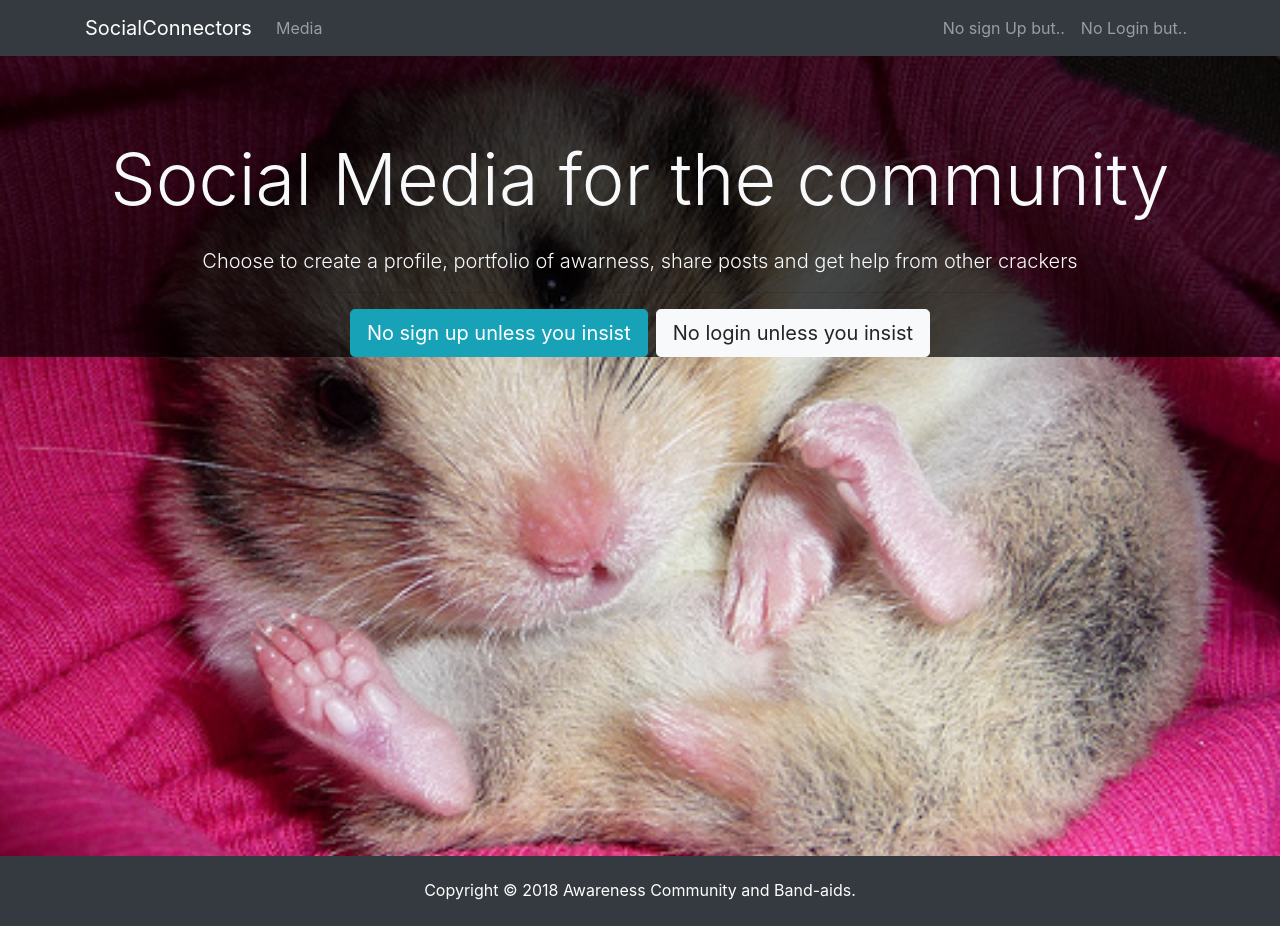
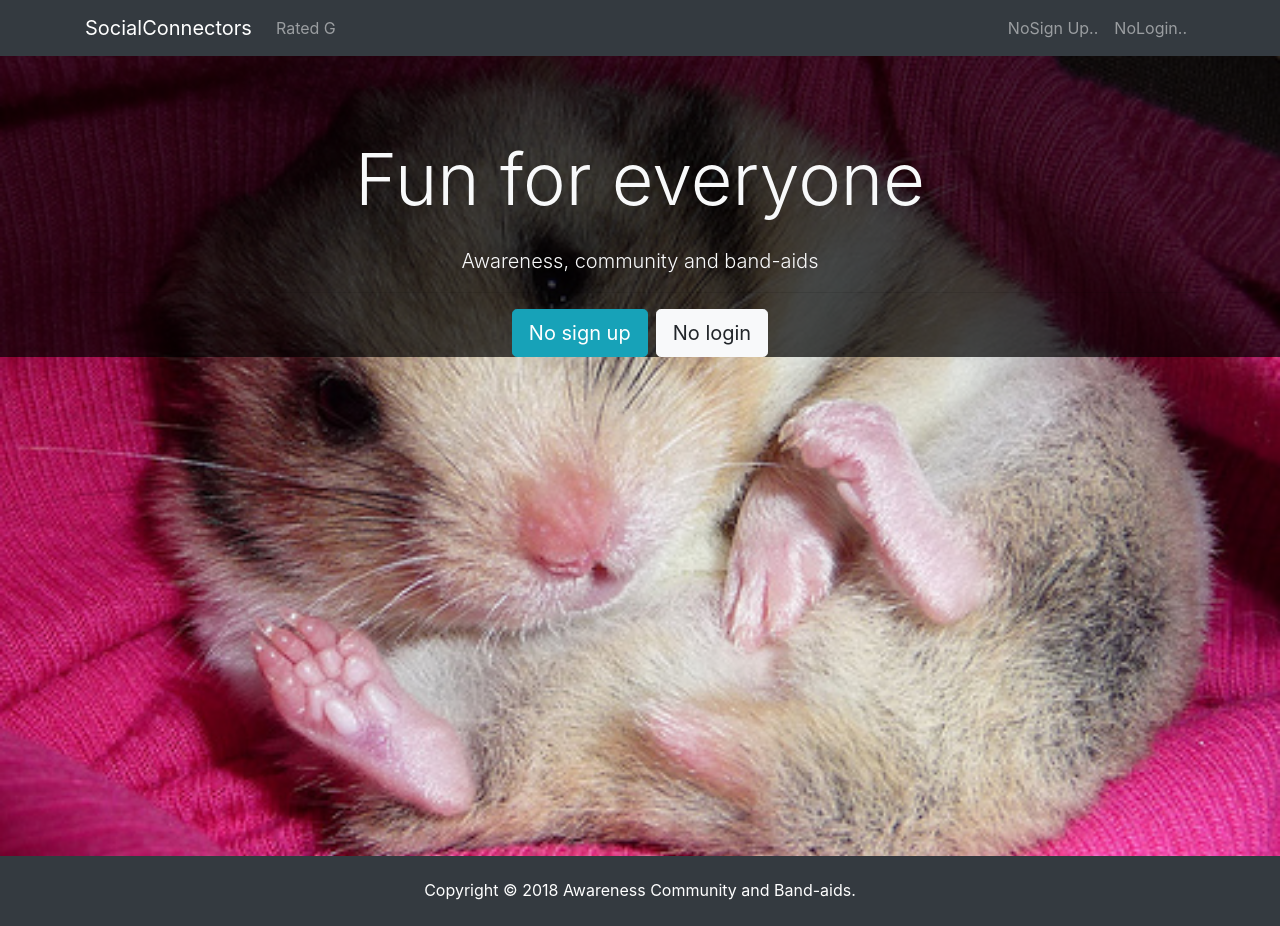
Before and after one commit to thefutureseer/socialConnector, a React (Create React App) app in the folder client/: page / in a window 1280 px wide. Built offline with nearby package versions, Linux system fonts and the light colour scheme.

Commit message:
tweeks for cheeks

```diff
--- a/client/src/components/layout/Landing.js
+++ b/client/src/components/layout/Landing.js
@@ -8,13 +8,12 @@ class Landing extends Component {
         <div className="container">
          <div className="row">
           <div className="col-md-12 text-center">
-           <h1 className="display-3 mb-4"> Social Media for the community
+           <h1 className="display-3 mb-4"> Fun for everyone
            </h1>
-           <p className="lead"> Choose to create a profile, portfolio of awarness,
-           share posts and get help from other crackers</p>
+           <p className="lead">{' '} Awareness, community and band-aids</p>
            <hr />
-           <a href="register.html" className="btn btn-lg btn-info mr-2"> No sign up unless you insist</a>
-           <a href="login.html" className="btn btn-lg btn-light"> No login unless you insist</a>
+           <a href="register.html" className="btn btn-lg btn-info mr-2"> No sign up</a>
+           <a href="login.html" className="btn btn-lg btn-light"> No login</a>
           </div>
          </div>
         </div>
--- a/client/src/components/layout/Navbar.js
+++ b/client/src/components/layout/Navbar.js
@@ -14,17 +14,17 @@ class Navbar extends Component {
           <div className = "collapse navbar-collapse" id = "mobile-nav">
             <ul className = "navbar-nav mr-auto">
              <li className = "nav-item">
-              <a className = "nav-link" href = "profiles.html"> Media
+              <a className = "nav-link" href = "profiles.html">Rated G
               </a>
              </li>
             </ul>
 
             <ul className = "navbar-nav ml-auto">
              <li className = "nav-item">
-              <a className = "nav-link" href = "register.html"> No sign Up but..</a>
+              <a className = "nav-link" href = "register.html"> NoSign Up..</a>
              </li>
              <li className = "nav-item">
-              <a className = "nav-link">No Login but..</a>
+              <a className = "nav-link">NoLogin..</a>
              </li>
             </ul>
 
```
